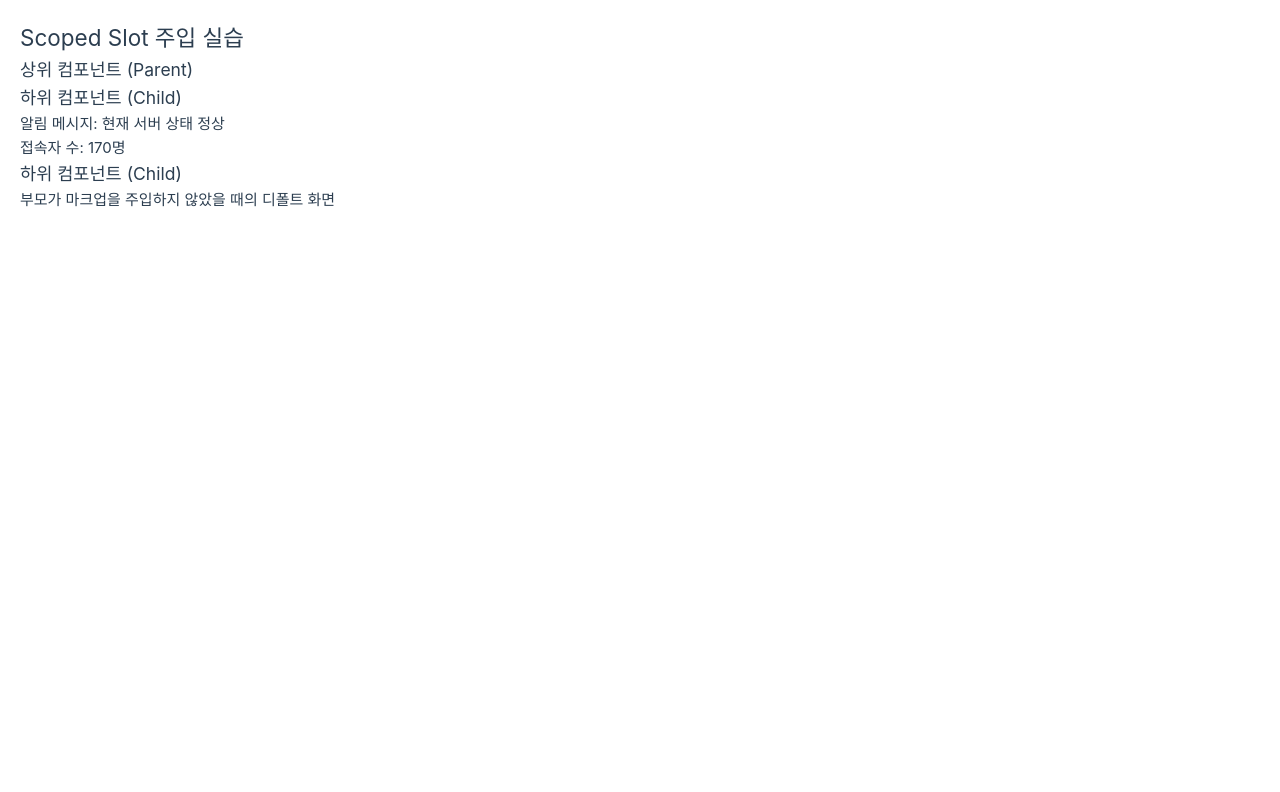
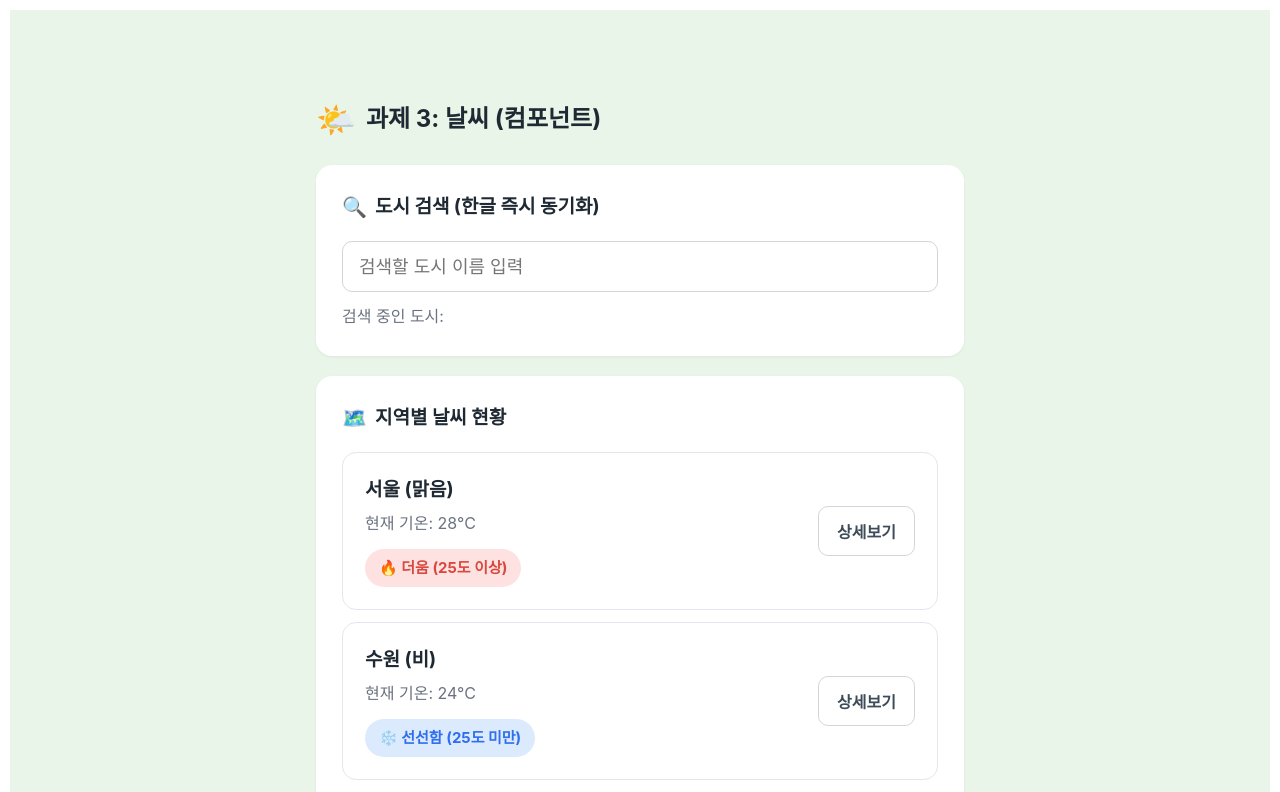
Before and after one commit to parkgyul/skala-vue, a Vue app: page / in a window 1280 px wide. Shown: the top 792 px of the page. Built offline with nearby package versions, Linux system fonts and the light colour scheme.

Commit message:
[Feat ] 과제 - 날씨(컴포넌트) 구현

```diff
--- a/src/App.vue
+++ b/src/App.vue
@@ -1,24 +1,26 @@
 <script setup>
 // import HelloWorld from './components/HelloWorld.vue'
 // import TheWelcome from './components/TheWelcome.vue'
-import Weather from './components/practices/basic/Weather.vue'
 import SampleTwo from './components/practices/basic/SampleTwo.vue'
 import SampleThree from './components/practices/basic/SampleThree.vue'
 import SampleFour from './components/practices/basic/SampleFour.vue'
 import SlotDefaultParent from './components/practices/basic/SlotDefaultParent.vue'
 import SlotNamedParent from './components/practices/basic/SlotNamedParent.vue'
 import SlotScopedParent from './components/practices/basic/SlotScopedParent.vue'
+import weather from './components/practices/basic/Weather.vue'
+import weatherParent from './components/practices/assignment/WeatherParent.vue'
 </script>
 
 <template>
-  <div style = "padding: 20px">
+  <div style = "padding: 10px">
     <!-- <SampleTwo/> -->
     <!-- <SampleThree/> -->
     <!-- <SampleFour/> -->
     <!-- <Weather/> -->
     <!-- <SlotDefaultParent/> -->
     <!-- <SlotNamedParent/> -->
-    <SlotScopedParent/>
+    <!-- <SlotScopedParent/> -->
+    <weatherParent/>
   </div>
 </template>
 
--- /dev/null
+++ b/src/components/practices/assignment/BaseDashboardCard.vue
@@ -0,0 +1,54 @@
+<script setup>
+defineProps({
+  icon: {
+    type: String,
+    default: ''
+  },
+  title: {
+    type: String,
+    required: true
+  }
+})
+</script>
+
+<template>
+  <section class="base-card">
+    <h2 class="base-card__title">
+      <span v-if="icon" class="base-card__icon">{{ icon }}</span>
+      {{ title }}
+    </h2>
+    <div class="base-card__body">
+      <slot />
+    </div>
+  </section>
+</template>
+
+<style scoped>
+.base-card {
+  background: #fff;
+  border-radius: 16px;
+  padding: 26px;
+  margin-bottom: 20px;
+  box-shadow: 0 1px 3px rgba(16, 24, 40, 0.06);
+}
+
+.base-card__title {
+  display: flex;
+  align-items: center;
+  gap: 8px;
+  margin: 0 0 18px;
+  font-size: 19px;
+  font-weight: 700;
+  color: #1f2933;
+}
+
+.base-card__icon {
+  font-size: 20px;
+}
+
+.base-card__body {
+  display: flex;
+  flex-direction: column;
+  gap: 12px;
+}
+</style>
--- /dev/null
+++ b/src/components/practices/assignment/SearchBar.vue
@@ -0,0 +1,53 @@
+<script setup>
+defineProps({
+  query: {
+    type: String,
+    required: true
+  }
+})
+
+const emit = defineEmits(['update-query'])
+
+function handleInput(event) {
+  emit('update-query', event.target.value)
+}
+</script>
+
+<template>
+  <div class="search">
+    <input
+      type="text"
+      class="search__input"
+      placeholder="검색할 도시 이름 입력"
+      :value="query"
+      @input="handleInput"
+    />
+    <p class="search__echo">
+      검색 중인 도시: <strong>{{ query }}</strong>
+    </p>
+  </div>
+</template>
+
+<style scoped>
+.search__input {
+  width: 100%;
+  padding: 14px 16px;
+  border: 1px solid #d2d6db;
+  border-radius: 10px;
+  font-size: 18px;
+  font-family: inherit;
+  box-sizing: border-box;
+}
+
+.search__input:focus {
+  outline: 2px solid #2f6fed;
+  outline-offset: 1px;
+  border-color: transparent;
+}
+
+.search__echo {
+  margin: 12px 0 0;
+  font-size: 16px;
+  color: #6b7280;
+}
+</style>
--- /dev/null
+++ b/src/components/practices/assignment/WeatherCard.vue
@@ -0,0 +1,93 @@
+<script setup>
+defineProps({
+  city: {
+    type: Object,
+    required: true
+  }
+})
+
+const emit = defineEmits(['select-card', 'click-detail'])
+</script>
+
+<template>
+  <article class="weather-card" @click="emit('select-card', city)">
+    <div class="weather-card__info">
+      <p class="weather-card__name">{{ city.city }} ({{ city.condition }})</p>
+      <p class="weather-card__temp">현재 기온: {{ city.temperature }}°C</p>
+
+      <span v-if="city.temperature >= 25" class="tag tag--hot">🔥 더움 (25도 이상)</span>
+      <span v-else class="tag tag--cool">❄️ 선선함 (25도 미만)</span>
+    </div>
+
+    <button type="button" class="weather-card__button" @click.stop="emit('click-detail', city)">
+      상세보기
+    </button>
+  </article>
+</template>
+
+<style scoped>
+.weather-card {
+  display: flex;
+  align-items: center;
+  justify-content: space-between;
+  gap: 16px;
+  padding: 22px;
+  border: 1px solid #e4e7eb;
+  border-radius: 14px;
+  cursor: pointer;
+  transition: border-color 0.15s;
+}
+
+.weather-card:hover {
+  border-color: #c3cad1;
+}
+
+.weather-card__name {
+  margin: 0 0 6px;
+  font-size: 19px;
+  font-weight: 700;
+  color: #1f2933;
+}
+
+.weather-card__temp {
+  margin: 0 0 12px;
+  font-size: 16px;
+  color: #6b7280;
+}
+
+.tag {
+  display: inline-block;
+  padding: 7px 14px;
+  border-radius: 999px;
+  font-size: 15px;
+  font-weight: 700;
+}
+
+.tag--hot {
+  background: #fde2e1;
+  color: #d9483f;
+}
+
+.tag--cool {
+  background: #dceafd;
+  color: #2f6fed;
+}
+
+.weather-card__button {
+  flex-shrink: 0;
+  padding: 12px 18px;
+  border: 1px solid #d2d6db;
+  border-radius: 10px;
+  background: #fff;
+  font-size: 16px;
+  font-family: inherit;
+  font-weight: 600;
+  color: #3e4c59;
+  cursor: pointer;
+  white-space: nowrap;
+}
+
+.weather-card__button:hover {
+  background: #f3f4f6;
+}
+</style>
--- /dev/null
+++ b/src/components/practices/assignment/WeatherParent.vue
@@ -0,0 +1,145 @@
+<script setup>
+import { ref, computed, watch, watchEffect } from 'vue'
+import BaseDashboardCard from './BaseDashboardCard.vue'
+import SearchBar from './SearchBar.vue'
+import WeatherCard from './WeatherCard.vue'
+
+const searchQuery = ref('')
+const selectedCityInfo = ref('')
+
+const weatherList = ref([
+  { id: 'city_01', city: '서울', temperature: 28, condition: '맑음' },
+  { id: 'city_02', city: '수원', temperature: 24, condition: '비' },
+  { id: 'city_03', city: '부산', temperature: 26, condition: '구름' },
+])
+
+const filteredWeatherList = computed(() => {
+  const query = searchQuery.value.trim()
+  if (!query) return weatherList.value
+  return weatherList.value.filter(item => item.city.includes(query))
+})
+
+watch(selectedCityInfo, (newValue) => {
+  console.log(`[watch 감지] 상태 바 문구가 업데이트되었습니다 -> "${newValue}"`)
+})
+
+watchEffect(() => {
+  console.log(`[watchEffect 자동 호출] 현재 검색어 '${searchQuery.value}'에 매칭되는 API 데이터를 필터링합니다.`)
+})
+
+// SearchBar -> update-query 이벤트 수신
+function handleUpdateQuery(value) {
+  searchQuery.value = value
+}
+
+// WeatherCard -> select-card 이벤트 수신 (카드 클릭)
+function handleSelectCard(city) {
+  console.log(`[카드 클릭] ${city.city}`)
+}
+
+// WeatherCard -> click-detail 이벤트 수신 (상세보기 클릭)
+function handleClickDetail(city) {
+  selectedCityInfo.value = `${city.city}이(가) 선택되었습니다.`
+  alert(`${city.city} · ${city.condition} · 현재 기온 ${city.temperature}°C`)
+}
+</script>
+
+<template>
+  <div class="page">
+    <main class="dashboard">
+      <header class="dashboard__head">
+        <span class="dashboard__icon">🌤️</span>
+        <h1>과제 3: 날씨 (컴포넌트)</h1>
+      </header>
+
+      <BaseDashboardCard icon="🔍" title="도시 검색 (한글 즉시 동기화)">
+        <SearchBar
+          :query="searchQuery"
+          @update-query="handleUpdateQuery"
+        />
+      </BaseDashboardCard>
+
+      <BaseDashboardCard icon="🗺️" title="지역별 날씨 현황">
+        <WeatherCard
+          v-for="item in filteredWeatherList"
+          :key="item.id"
+          :city="item"
+          @select-card="handleSelectCard"
+          @click-detail="handleClickDetail"
+        />
+
+        <p v-if="filteredWeatherList.length === 0" class="empty">
+          "{{ searchQuery }}"와 일치하는 도시가 없습니다.
+        </p>
+      </BaseDashboardCard>
+
+      <p class="notice">
+        {{ selectedCityInfo || '카드를 클릭하거나 검색해 보세요.' }}
+      </p>
+    </main>
+  </div>
+</template>
+
+<style scoped>
+.page {
+  min-height: 100vh;
+  display: flex;
+  justify-content: center;
+  align-items: flex-start;
+  padding: 48px 20px;
+  background: #eaf5e9;
+  box-sizing: border-box;
+}
+
+.dashboard {
+  width: 100%;
+  max-width: 720px;
+  padding: 36px;
+  font-family: 'Pretendard', -apple-system, BlinkMacSystemFont, sans-serif;
+  color: #1f2933;
+  font-size: 18px;
+}
+
+.dashboard__head {
+  display: flex;
+  align-items: center;
+  gap: 10px;
+  margin-bottom: 20px;
+}
+
+.dashboard__icon {
+  font-size: 32px;
+}
+
+.dashboard__head h1 {
+  margin: 0;
+  font-size: 24px;
+  font-weight: 700;
+}
+
+.empty {
+  margin: 8px 0 0;
+  padding: 26px;
+  border: 1px dashed #d2d6db;
+  border-radius: 12px;
+  text-align: center;
+  color: #6b7280;
+  font-size: 16px;
+}
+
+.notice {
+  margin: 0;
+  padding: 18px;
+  border-radius: 12px;
+  background: #dcf5df;
+  color: #1a7f37;
+  text-align: center;
+  font-weight: 700;
+  font-size: 17px;
+}
+
+@media (max-width: 480px) {
+  .page { padding: 24px 12px; }
+  .dashboard { padding: 20px; font-size: 16px; }
+}
+</style>
```
